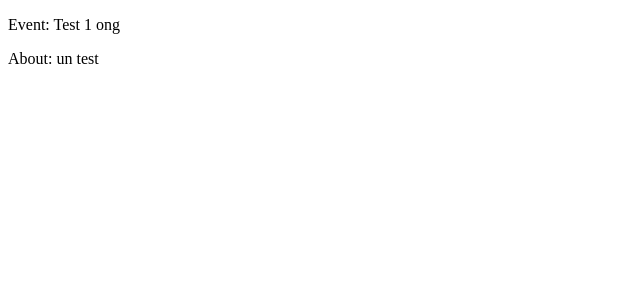
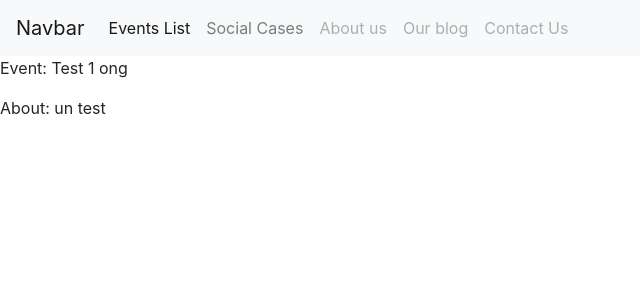
Before and after one commit to BrighiteG/HelpASoul, a Django app: page /events_list in a window 1280 px wide. Shown: the top 300 px of the page, without its empty margins (0-640 px from the left). Run offline with Django 4.2, Linux system fonts and the light colour scheme; data comes from the database, SQL or seed files in the repository; some libraries are stand-ins or nearby versions.

Commit message:
created a basic Homepage with some navigation links, created the Homepage view function and configured the url path.

```diff
--- a/events/urls.py
+++ b/events/urls.py
@@ -3,5 +3,6 @@ from django.urls import path
 from events import views
 
 urlpatterns = [
+    path('', views.HomeTemplateView.as_view(), name='homepage'),
     path('events_list', views.EventsListView.as_view(), name='events-list')
 ]
--- a/events/views.py
+++ b/events/views.py
@@ -4,6 +4,13 @@ from django.views.generic import ListView
 from events.models import Events
 
 
+from django.views.generic import TemplateView
+
+
+class HomeTemplateView(TemplateView):
+    template_name = 'base.html'
+
+
 class EventsListView(ListView):
     template_name = 'events/events_list.html'
     model = Events
--- a/templates/base.html
+++ b/templates/base.html
@@ -5,8 +5,38 @@
     <meta name="viewport"
           content="width=device-width, user-scalable=no, initial-scale=1.0, maximum-scale=1.0, minimum-scale=1.0">
     <meta http-equiv="X-UA-Compatible" content="ie=edge">
+    <link rel="stylesheet" href="https://maxcdn.bootstrapcdn.com/bootstrap/4.0.0/css/bootstrap.min.css" integrity="sha384-Gn5384xqQ1aoWXA+058RXPxPg6fy4IWvTNh0E263XmFcJlSAwiGgFAW/dAiS6JXm" crossorigin="anonymous">
     <title>{% block title %}{% endblock %}</title>
 </head>
+
+<nav class="navbar navbar-expand-lg navbar-light bg-light">
+  <a class="navbar-brand" href="#">Navbar</a>
+  <button class="navbar-toggler" type="button" data-toggle="collapse" data-target="#navbarSupportedContent" aria-controls="navbarSupportedContent" aria-expanded="false" aria-label="Toggle navigation">
+    <span class="navbar-toggler-icon"></span>
+  </button>
+
+  <div class="collapse navbar-collapse" id="navbarSupportedContent">
+    <ul class="navbar-nav mr-auto">
+      <li class="nav-item active">
+        <a class="nav-link" href="{% url 'events-list' %}">Events List <span class="sr-only">(current)</span></a>
+      </li>
+      <li class="nav-item">
+        <a class="nav-link" href="#">Social Cases</a>
+      </li>
+      <li class="nav-item">
+        <a class="nav-link disabled" href="#">About us</a>
+      </li>
+         <li class="nav-item">
+        <a class="nav-link disabled" href="#">Our blog</a>
+      </li>
+        <li class="nav-item">
+        <a class="nav-link disabled" href="#">Contact Us</a>
+      </li>
+
+    </ul>
+  </div>
+</nav>
+
 <body>
     {% block content %}
 
--- a/users/views.py
+++ b/users/views.py
@@ -1,3 +1 @@
 from django.shortcuts import render
-
-# Create your views here.
```
